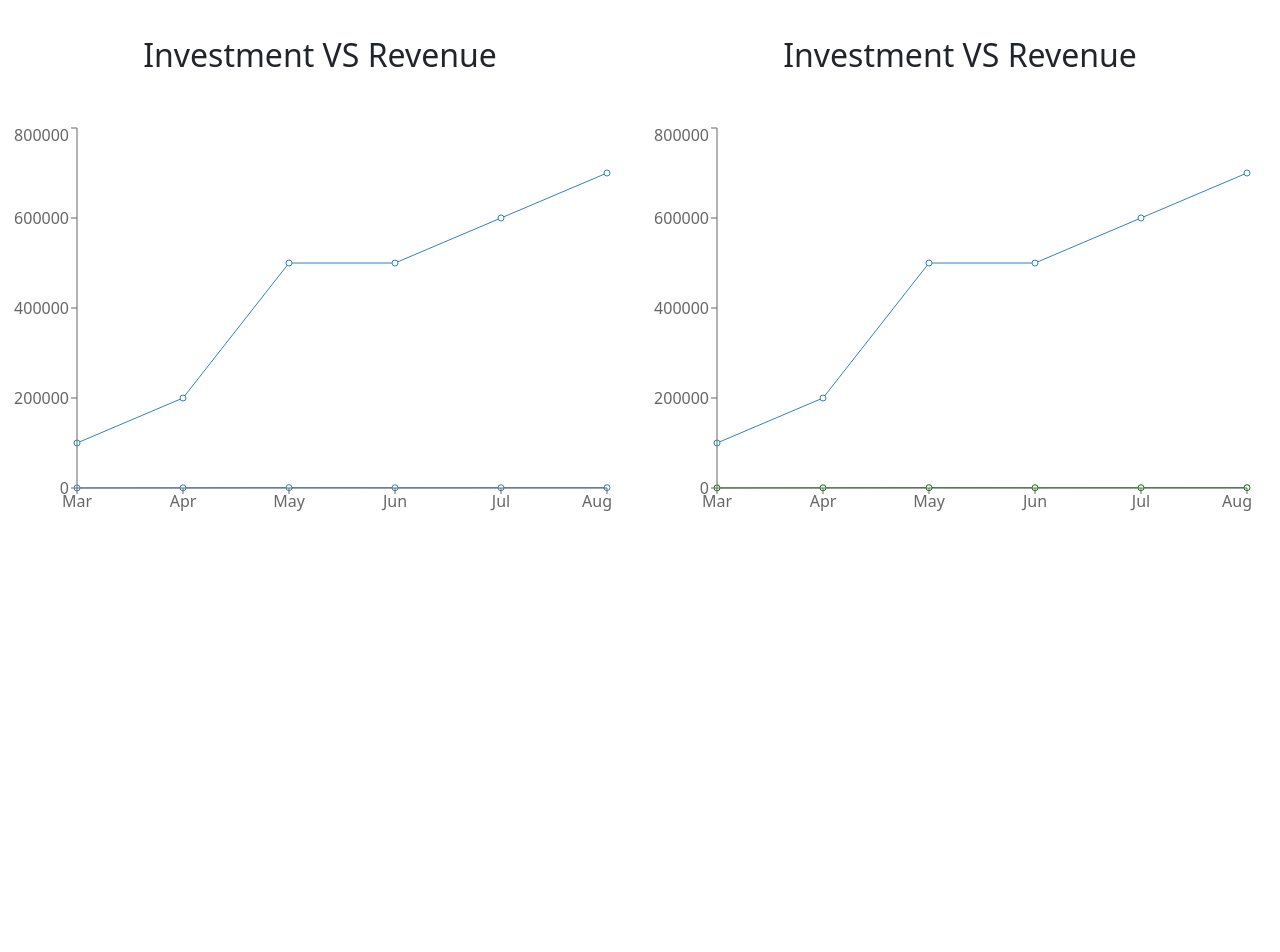
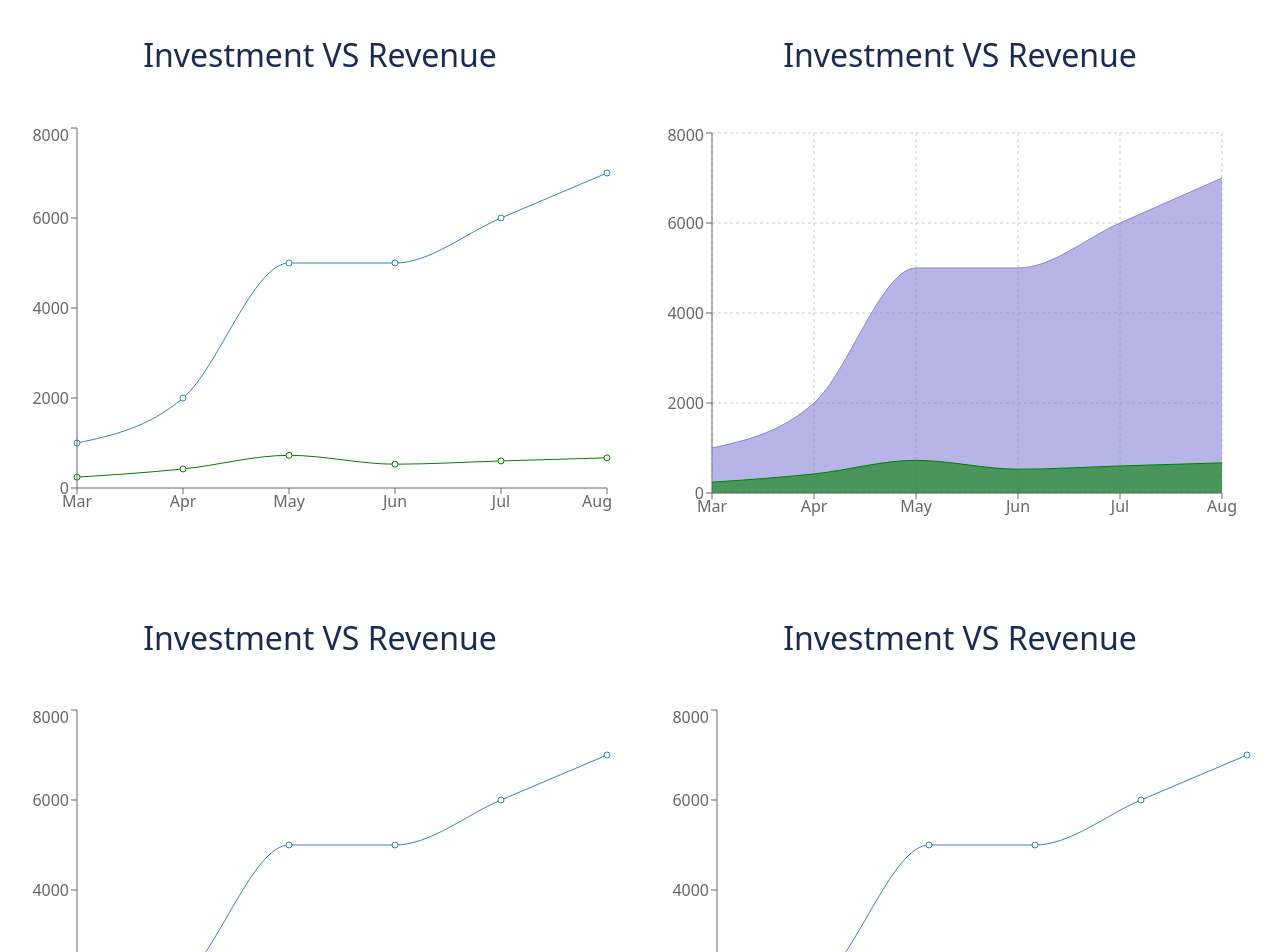
Before and after one commit to ImRanKhan81m/Food-Review-A09, a React (Create React App) app: page /dashboard in a window 1280 px wide. Shown: the part 100-1052 px from the top of the page. Before the commit the page ends 800 px from the top, so only its background shows below. Built offline with nearby package versions, Linux system fonts and the light colour scheme; the HTML template or start-up script is replaced by a standard one.

Commit message:
recharts updated

```diff
--- a/src/Components/Dashboard/Dashboard.css
+++ b/src/Components/Dashboard/Dashboard.css
@@ -0,0 +1,3 @@
+.chart-container h2{
+    color:#192a56 ;
+}
--- a/src/Components/Dashboard/Dashboard.js
+++ b/src/Components/Dashboard/Dashboard.js
@@ -1,44 +1,45 @@
 
 import React from 'react';
 import { Col, Row } from 'react-bootstrap';
-import { Line, LineChart, Tooltip, XAxis, YAxis } from 'recharts';
+import { Area, AreaChart, CartesianGrid, Line, LineChart, Tooltip, XAxis, YAxis } from 'recharts';
+import './Dashboard.css'
 
 const Dashboard = () => {
 
     const data = [
         {
             month: "Mar",
-            investment: 100000,
+            investment: 1000,
             sell: 241,
             revenue: 10401,
         },
         {
             month: "Apr",
-            investment: 200000,
+            investment: 2000,
             sell: 423,
             revenue: 24500,
         },
         {
             month: "May",
-            investment: 500000,
+            investment: 5000,
             sell: 726,
             revenue: 67010,
         },
         {
             month: "Jun",
-            investment: 500000,
+            investment: 5000,
             sell: 529,
             revenue: 40405,
         },
         {
             month: "Jul",
-            investment: 600000,
+            investment: 6000,
             sell: 601,
             revenue: 50900,
         },
         {
             month: "Aug",
-            investment: 700000,
+            investment: 7000,
             sell: 670,
             revenue: 61000,
         },
@@ -48,23 +49,60 @@ const Dashboard = () => {
 
             <div className="container">
                 <div className="chart-container py-5 mt-3">
+                    <div className='mb-5 pb-5'>
                         <Row>
                             <Col >
                                 <h2 className='text-center mb-5'>Investment VS Revenue </h2>
                                 <LineChart width={600} height={400} data={data}>
-                                <Line dataKey={'investment'}></Line>
-                                <Line dataKey={'sell'}></Line>
+                                    <Line type={'monotone'} dataKey={'investment'}></Line>
+                                    <Line type={'monotone'} dataKey={'sell'} stroke='green'></Line>
                                     <XAxis dataKey={'month'}></XAxis>
-                                <Tooltip/>
+                                    <Tooltip />
+                                    <YAxis></YAxis>
+                                </LineChart>
+                            </Col>
+                            <Col >
+                                <h2 className='text-center mb-5'>Investment VS Revenue </h2>
+                                <AreaChart
+                                    width={600}
+                                    height={400}
+                                    data={data}
+                                    margin={{
+                                        top: 10,
+                                        right: 30,
+                                        left: 0,
+                                        bottom: 0,
+                                    }}
+                                >
+                                    <CartesianGrid strokeDasharray="3 3" />
+                                    <XAxis dataKey="month" />
+                                    <YAxis />
+                                    <Tooltip />
+                                    <Area type="monotone" dataKey="investment" stroke="#8884d8" fill="#8884d8" />
+                                    <Area type="monotone" dataKey="sell" stroke="green" fill="green" />
+                                </AreaChart>
+                            </Col>
+                        </Row>
+                    </div>
+                    <div>
+                        <Row>
+                            <Col >
+                                <h2 className='text-center mb-5'>Investment VS Revenue </h2>
+                                <LineChart width={600} height={400} data={data}>
+                                    <Line type={'monotone'} dataKey={'investment'}></Line>
+                                    <Line type={'monotone'} dataKey={'sell'} stroke='green'></Line>
+                                    <XAxis dataKey={'month'}></XAxis>
+                                    <Tooltip />
                                     <YAxis></YAxis>
                                 </LineChart>
                             </Col>
                             <Col >
                                 <h2 className='text-center mb-5'>Investment VS Revenue </h2>
                                 <LineChart width={600} height={400} data={data}>
-                                <Line dataKey={'investment'}></Line>
-                                <Line dataKey={'sell'} stroke={'green'}></Line>
+                                    <Line type={'monotone'} dataKey={'investment'}></Line>
+                                    <Line type={'monotone'} dataKey={'sell'} stroke='green'></Line>
                                     <XAxis dataKey={'month'}></XAxis>
+                                    <Tooltip />
                                     <YAxis></YAxis>
                                 </LineChart>
                             </Col>
@@ -72,6 +110,7 @@ const Dashboard = () => {
                     </div>
                 </div>
             </div>
+        </div>
     );
 };
 
```
Lines whose indentation alone changed are shown as unchanged.
